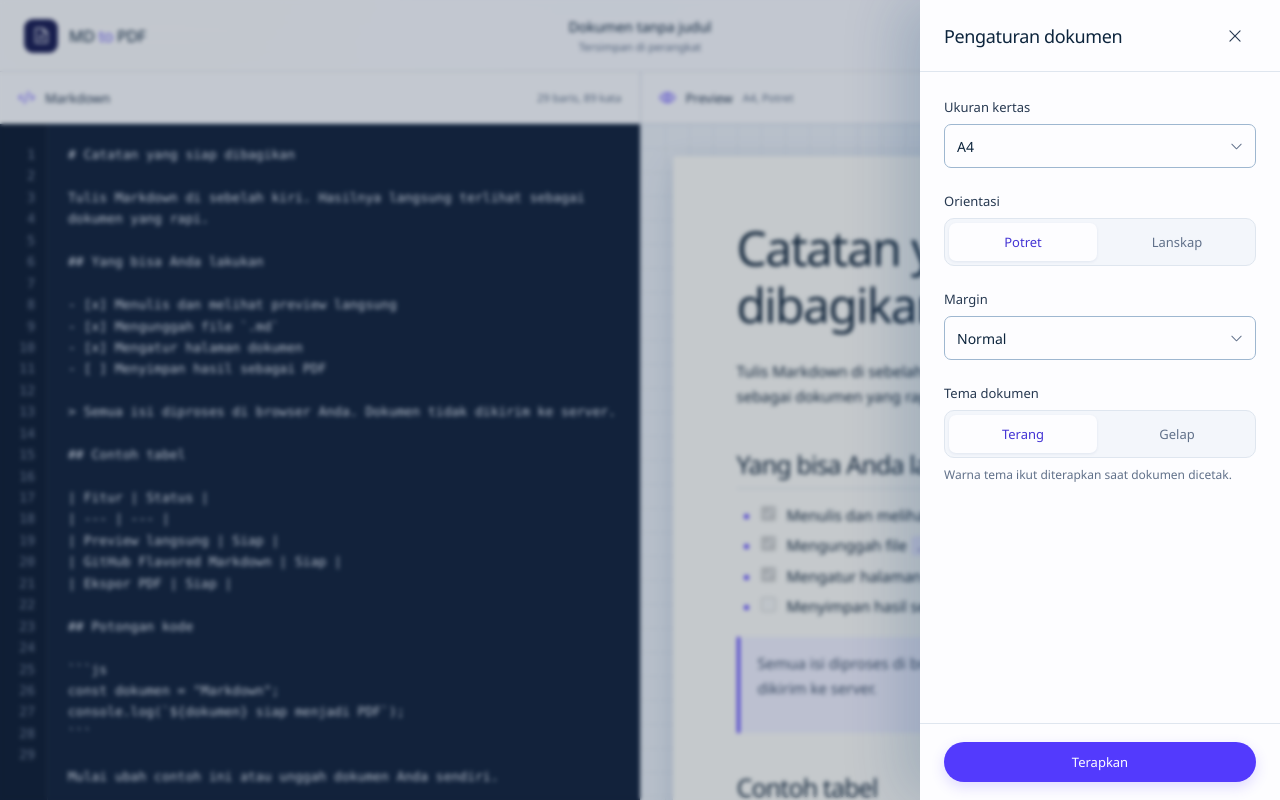
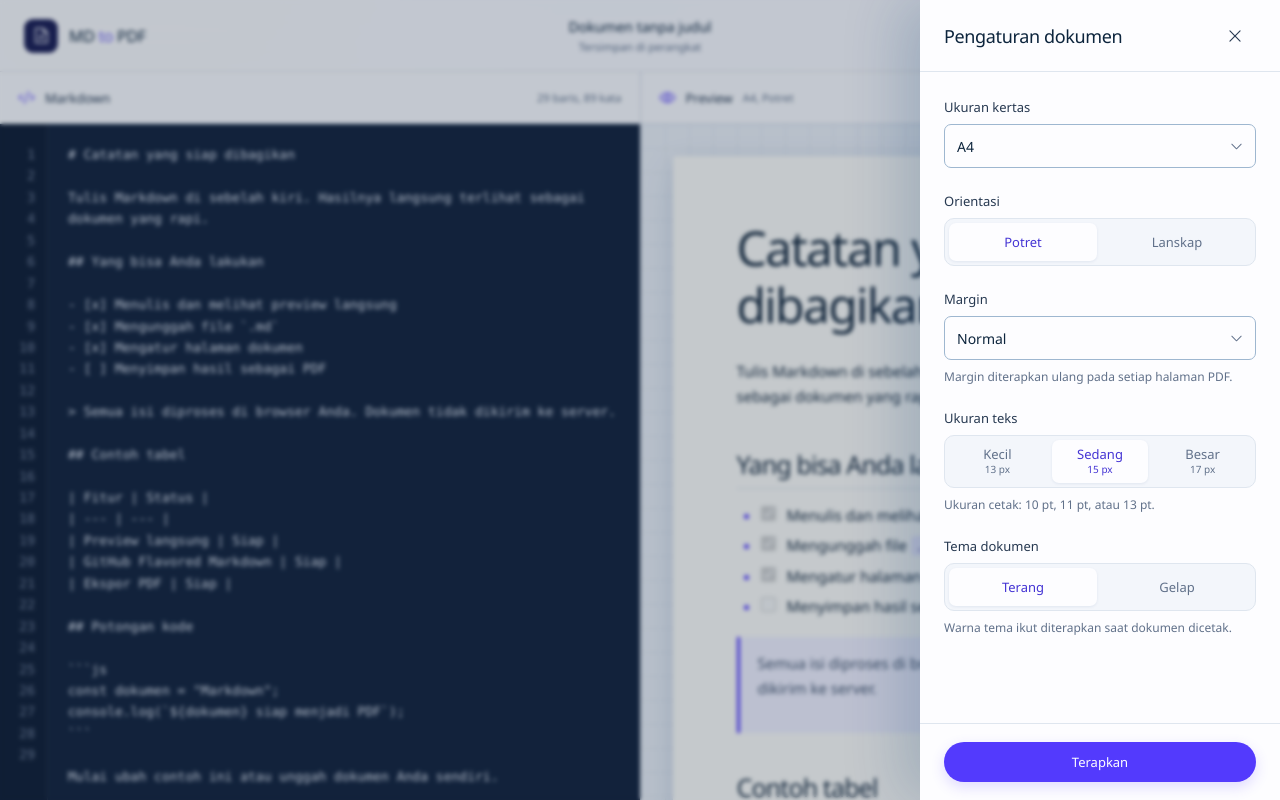
Before and after one commit to abidbe/mdtopdf, a React (Vite) app: page / in a window 1280 px wide. Both pictures are taken after a click on the button "Pengaturan". Shown: the top 800 px of the page. Built offline with nearby package versions, Linux system fonts and the light colour scheme.

Commit message:
Add text sizing and repeat PDF page margins

```diff
--- a/src/MarkdownWorkspace.tsx
+++ b/src/MarkdownWorkspace.tsx
@@ -21,6 +21,7 @@ import remarkGfm from "remark-gfm";
 type PaperSize = "A4" | "A5" | "Letter" | "Legal";
 type Orientation = "portrait" | "landscape";
 type MarginSize = "small" | "normal" | "large";
+type TextSize = "small" | "medium" | "large";
 type DocumentTheme = "light" | "dark";
 type MobileTab = "editor" | "preview";
 
@@ -28,6 +29,7 @@ type Settings = {
   paperSize: PaperSize;
   orientation: Orientation;
   margin: MarginSize;
+  textSize: TextSize;
   theme: DocumentTheme;
 };
 
@@ -70,6 +72,7 @@ const DEFAULT_SETTINGS: Settings = {
   paperSize: "A4",
   orientation: "portrait",
   margin: "normal",
+  textSize: "medium",
   theme: "light",
 };
 
@@ -94,6 +97,15 @@ const MARGIN_VALUES: Record<MarginSize, { preview: string; print: string }> = {
   small: { preview: "42px", print: "12mm" },
   normal: { preview: "64px", print: "18mm" },
   large: { preview: "86px", print: "25mm" },
+};
+
+const TEXT_SIZE_VALUES: Record<
+  TextSize,
+  { label: string; preview: string; print: string; lineHeight: number }
+> = {
+  small: { label: "13 px", preview: "13px", print: "10pt", lineHeight: 1.6 },
+  medium: { label: "15 px", preview: "15px", print: "11pt", lineHeight: 1.68 },
+  large: { label: "17 px", preview: "17px", print: "13pt", lineHeight: 1.72 },
 };
 
 function sanitizeBaseName(fileName: string | null) {
@@ -221,8 +233,10 @@ export default function MarkdownWorkspace() {
     const ratio = PAPER_RATIOS[settings.paperSize][settings.orientation];
     return {
       "--paper-margin": MARGIN_VALUES[settings.margin].preview,
-      "--print-margin": MARGIN_VALUES[settings.margin].print,
       "--paper-min-height": `${Math.round(720 * ratio)}px`,
+      "--document-font-size": TEXT_SIZE_VALUES[settings.textSize].preview,
+      "--print-font-size": TEXT_SIZE_VALUES[settings.textSize].print,
+      "--document-line-height": TEXT_SIZE_VALUES[settings.textSize].lineHeight,
     } as CSSProperties;
   }, [settings]);
 
@@ -316,7 +330,7 @@ export default function MarkdownWorkspace() {
     document.getElementById("md-print-config")?.remove();
     const printStyle = document.createElement("style");
     printStyle.id = "md-print-config";
-    printStyle.textContent = `@page { size: ${PAPER_PRINT_NAMES[settings.paperSize]} ${settings.orientation}; margin: 0; }`;
+    printStyle.textContent = `@page { size: ${PAPER_PRINT_NAMES[settings.paperSize]} ${settings.orientation}; margin: ${MARGIN_VALUES[settings.margin].print}; }`;
     document.head.appendChild(printStyle);
 
     let restored = false;
@@ -610,6 +624,39 @@ export default function MarkdownWorkspace() {
                   </select>
                   <CaretDown size={15} aria-hidden="true" />
                 </div>
+                <p className="setting-help">
+                  Margin diterapkan ulang pada setiap halaman PDF.
+                </p>
+              </div>
+
+              <div className="setting-group">
+                <span className="setting-label">Ukuran teks</span>
+                <div
+                  className="segmented-control three-options"
+                  aria-label="Ukuran teks dokumen"
+                >
+                  {(
+                    [
+                      ["small", "Kecil"],
+                      ["medium", "Sedang"],
+                      ["large", "Besar"],
+                    ] as const
+                  ).map(([value, label]) => (
+                    <button
+                      className="segment text-size-option"
+                      type="button"
+                      aria-pressed={settings.textSize === value}
+                      onClick={() => updateSetting("textSize", value)}
+                      key={value}
+                    >
+                      <span>{label}</span>
+                      <small>{TEXT_SIZE_VALUES[value].label}</small>
+                    </button>
+                  ))}
+                </div>
+                <p className="setting-help">
+                  Ukuran cetak: 10 pt, 11 pt, atau 13 pt.
+                </p>
               </div>
 
               <div className="setting-group">
--- a/src/globals.css
+++ b/src/globals.css
@@ -324,8 +324,8 @@ textarea:focus-visible,
   border-radius: 3px;
   box-shadow: var(--shadow-2);
   font-family: var(--font-ui);
-  font-size: 15px;
-  line-height: 1.68;
+  font-size: var(--document-font-size, 15px);
+  line-height: var(--document-line-height, 1.68);
   overflow-wrap: anywhere;
 }
 
@@ -384,6 +384,12 @@ textarea:focus-visible,
 .document-page pre,
 .document-page table {
   margin: 0 0 18px;
+}
+
+.document-page p,
+.document-page li {
+  orphans: 3;
+  widows: 3;
 }
 
 .document-page ul,
@@ -633,6 +639,10 @@ textarea:focus-visible,
   background: var(--canvas-soft);
 }
 
+.segmented-control.three-options {
+  grid-template-columns: repeat(3, minmax(0, 1fr));
+}
+
 .segment {
   min-height: 38px;
   border: 0;
@@ -648,6 +658,24 @@ textarea:focus-visible,
   color: var(--primary-deep);
   background: var(--canvas);
   box-shadow: var(--shadow-1);
+}
+
+.text-size-option {
+  display: grid;
+  place-content: center;
+  gap: 2px;
+  padding: 7px 4px;
+  line-height: 1.15;
+}
+
+.text-size-option small {
+  color: var(--ink-muted);
+  font-size: 10px;
+  font-variant-numeric: tabular-nums;
+}
+
+.text-size-option[aria-pressed="true"] small {
+  color: var(--primary-deep);
 }
 
 .settings-footer {
@@ -866,10 +894,11 @@ textarea:focus-visible,
   .document-page {
     width: 100% !important;
     min-height: 0 !important;
-    padding: var(--print-margin, 18mm) !important;
+    padding: 0 !important;
     border: 0 !important;
     border-radius: 0 !important;
     box-shadow: none !important;
+    font-size: var(--print-font-size, 11pt) !important;
     print-color-adjust: exact;
     -webkit-print-color-adjust: exact;
   }
```
Also changed, not shown: 1 other file (tests, documents, lock files or other folders).
